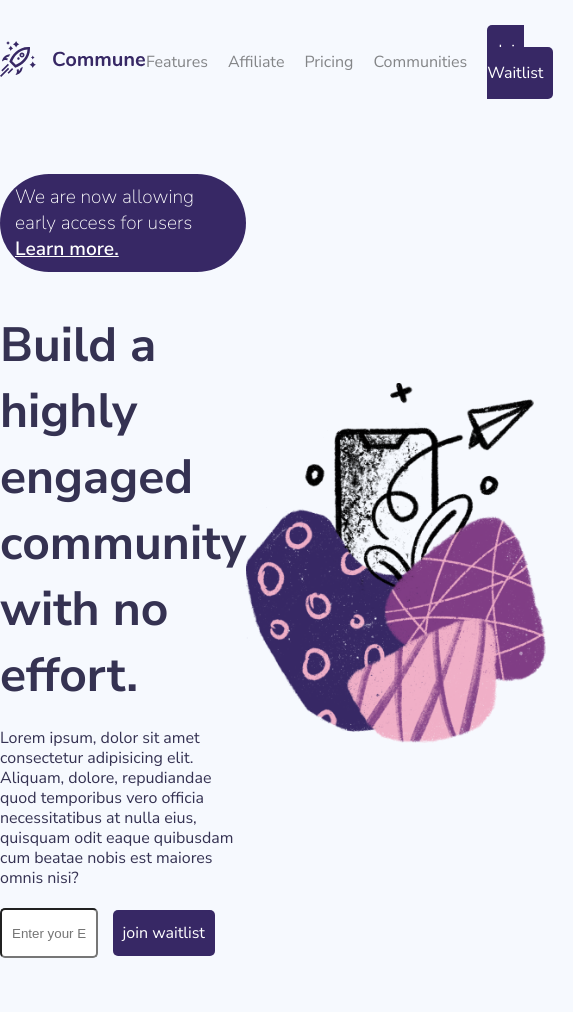
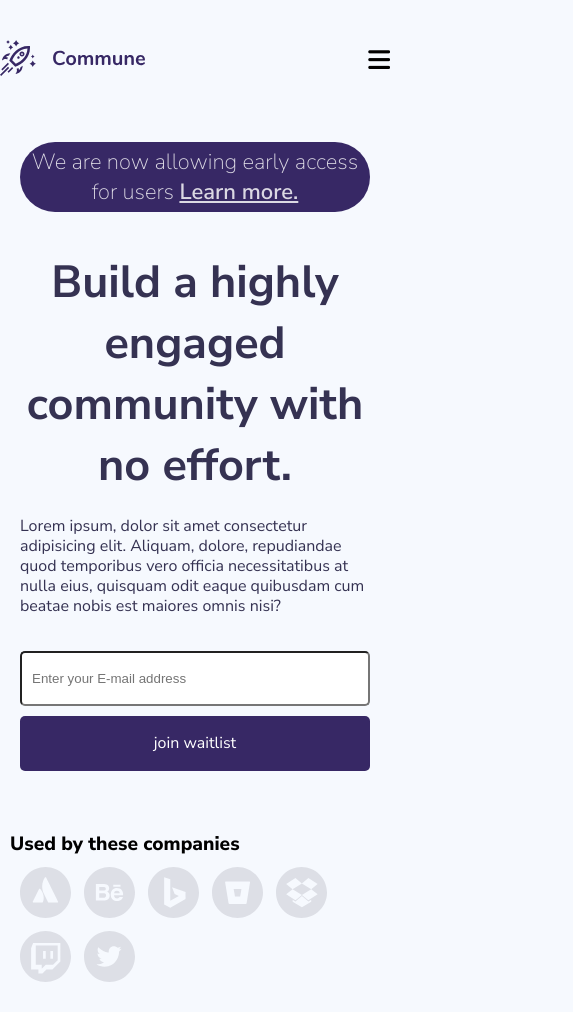
Before and after one commit to Neptune669/Commune-Waitlist, a plain HTML site: page index.html in a window 390 px wide. Shown: the whole page, 573 px wide, since content can reach past the window. Drawn offline with Linux system fonts and the light colour scheme.

Commit message:
last commit

```diff
--- a/index.html
+++ b/index.html
@@ -5,6 +5,10 @@
     <meta http-equiv="X-UA-Compatible" content="IE=edge" />
     <meta name="viewport" content="width=device-width, initial-scale=1.0" />
     <link rel="stylesheet" href="./style.css" />
+    <link
+      rel="stylesheet"
+      href="https://cdnjs.cloudflare.com/ajax/libs/font-awesome/6.4.0/css/all.min.css"
+    />
     <title>Commune Waitlist</title>
   </head>
   <body>
@@ -24,6 +28,9 @@
               <li><a href="">Communities</a></li>
               <li><a class="btn" href="">Join Waitlist</a></li>
             </ul>
+          </div>
+          <div class="menu">
+            <i class="fa-solid fa-bars" style="color: #000000"></i>
           </div>
         </nav>
       </header>
@@ -53,6 +60,18 @@
           </div>
         </div>
       </section>
+      <footer>
+        <p>Used by these companies</p>
+        <div class="images">
+          <img src="./img/Atlassian Icon.svg" alt="" />
+          <img src="./img/Behance Icon.svg" alt="" />
+          <img src="./img/Bing Icon.svg" alt="" />
+          <img src="./img/Bitbucket Icon.svg" alt="" />
+          <img src="./img/Dropbox Icon.svg" alt="" />
+          <img src="./img/Twitch Icon.svg" alt="" />
+          <img src="./img/Twitter Icon.svg" alt="" />
+        </div>
+      </footer>
     </main>
   </body>
 </html>
--- a/style.css
+++ b/style.css
@@ -26,6 +26,9 @@ main header nav ul li a {
   text-decoration: none;
   color: #00000077;
 }
+main header nav ul li a:hover {
+  color: #372865;
+}
 main header nav ul li a.btn {
   color: #fff;
   background-color: #372865;
@@ -33,10 +36,13 @@ main header nav ul li a.btn {
   padding: 15px 10px;
   border-radius: 5px;
 }
+main header .menu {
+  display: none;
+}
 section {
   max-width: 1200px;
   margin: 0 auto;
-  padding: 50px 0;
+  padding: 40px 0;
 }
 section .hero {
   display: flex;
@@ -45,7 +51,7 @@ section .hero {
 }
 section h2 {
   font-size: 1.2rem;
-  color: #fff;
+  color: #ffffffd1;
   padding: 10px 15px;
   border-radius: 5555px;
   font-weight: 200;
@@ -55,7 +61,7 @@ section h2 {
   margin-bottom: 40px;
 }
 section h2 > a {
-  color: #fff;
+  color: #ffffffd1;
   font-weight: 600;
 }
 section h1 {
@@ -68,12 +74,12 @@ section h1 {
 section p {
   max-width: 700px;
   color: #353252;
-  margin-bottom: 20px;
+  margin-bottom: 35px;
   line-height: 20px;
 }
 section input {
-  width: 40%;
-  height: 50px;
+  width: 50%;
+  height: 55px;
   /* color: #353252; */
   border-radius: 5px;
   padding: 10px;
@@ -82,10 +88,87 @@ section label {
   color: #fff;
   background-color: #372865;
   border-color: #372865;
-  padding: 12px 10px;
+  padding: 16px 25px;
   border-radius: 5px;
-  margin-left: 10px;
+  margin-left: 23px;
 }
 section .right img {
-  width: 300px;
+  width: 400px;
 }
+footer {
+  max-width: 1200px;
+  margin: 50px auto 30px auto;
+}
+footer .images {
+  display: flex;
+  gap: 10px;
+}
+footer p {
+  padding: 10px;
+  font-size: 1.2rem;
+  font-weight: 800;
+  margin: 0;
+}
+/* responsive */
+@media screen and (max-width: 450px) {
+  main header {
+    max-width: 390px;
+    margin: 0 auto;
+  }
+  main header nav .links {
+    display: none;
+  }
+  main header nav .menu {
+    display: block;
+  }
+  main header nav .menu i {
+    font-size: 25px;
+  }
+  section {
+    padding: 0;
+  }
+  section .left {
+    max-width: 600px;
+    display: flex;
+    flex-direction: column;
+    align-items: center;
+    margin: 0 auto;
+    padding: 20px;
+  }
+  section h2 {
+    font-size: 22px;
+    text-align: center;
+    padding: 5px 10px;
+  }
+  section h1 {
+    text-align: center;
+    font-size: 2.8125rem;
+  }
+  section .right {
+    display: none;
+  }
+  section input {
+    width: 100%;
+    margin-bottom: 10px;
+  }
+  section label {
+    margin: 0;
+    width: 100%;
+    text-align: center;
+    height: 55px;
+  }
+  footer {
+    max-width: 390px;
+    margin: 0 auto;
+    padding-top: 30px;
+    padding-bottom: 30px;
+  }
+  footer .images {
+    flex-wrap: wrap;
+    padding: 0 20px;
+    gap: 13px;
+  }
+  footer .images img {
+    width: 51px;
+  }
+}
```
